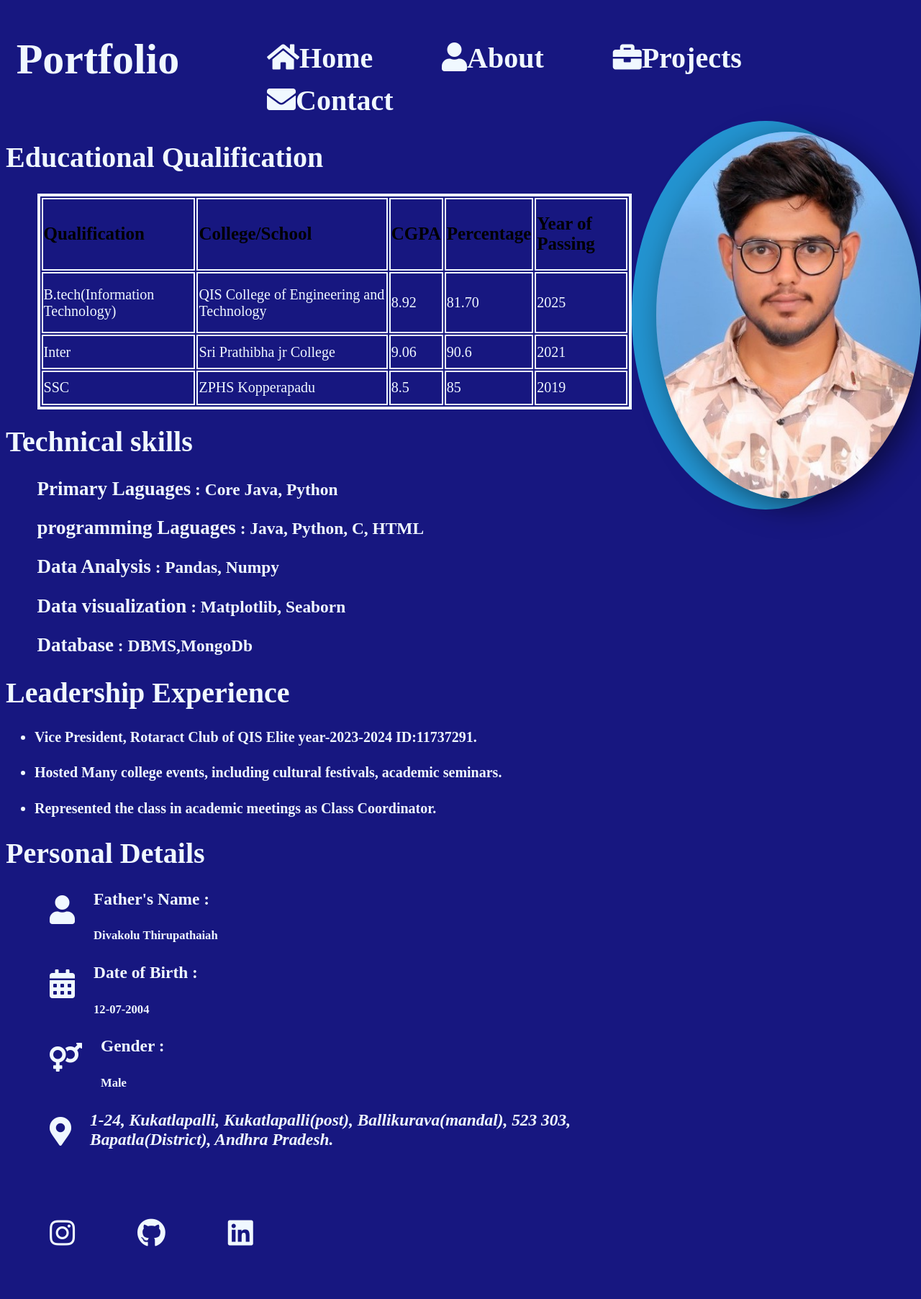
After one commit to DhaneshDivakolu/portfolio, a Flask app: template templates/about.html in a window 1280 px wide. The commit adds this page. Shown: the whole page at 72% size. Run offline with Flask 3, Linux system fonts and the light colour scheme; the template is opened without the code that fills it, so the values that code supplies are empty.

Commit message:
update 2

```diff
--- a/app.py
+++ b/app.py
@@ -0,0 +1,36 @@
+from flask import Flask,render_template,redirect,request
+from pymongo import MongoClient
+
+app = Flask(__name__)
+my_client = MongoClient("localhost", 27017)
+my_db= my_client["Portfolio"]
+user = my_db["User"]
+
+
+@app.route("/", methods = ["GET"])
+def home():
+    return render_template("index.html")
+
+@app.route("/about", methods = ["GET"])
+def about():
+    return render_template("about.html")
+
+@app.route("/projects", methods = ["GET"])
+def projects():
+    return render_template("projects.html")
+
+@app.route("/contact", methods = ["GET", "POST"])
+def contact():
+    if request.method == "POST":
+        name = request.form["name"]
+        email = request.form["email"]
+        phno = request.form["phno"]
+        org = request.form["org"]
+        loc = request.form["loc"]
+
+        user.insert_one({"name ": name, "email ": email, "phno ": phno, "organization ": org, "location ":loc})
+        return redirect("/contact")
+
+    return render_template("contact.html")
+
+app.run(debug=True)
--- a/static/css/style.css
+++ b/static/css/style.css
@@ -8,20 +8,19 @@ body{
 }
 .port{
     float: left;
-    width: 30%;
+    width: 20%;
     color: aliceblue;
     font-size: 30px;
     text-align: center;
 }
 .top-nav{
     float: left;
-    width: 68%;
+    width: 78%;
     color: aliceblue;
     margin-top: 2%;
 }
 .top-nav li{
     display: inline;
-    margin: 0% 1% 0% 8%;
     font-size: 40px;
     color: aliceblue;
 }
@@ -32,6 +31,7 @@ a{
 .left-div{
     float: left;
     width: 68%;
+    margin-bottom: 5%;
     color: aliceblue;
     font-size: 20px;
 }
@@ -43,7 +43,6 @@ p{
 .right-div{
     float: left;
     width: 29%;
-    /* margin-left: 3%; */
     background-color: rgba(40, 189, 234, 0.762);
     border-radius: 50%;
 }
@@ -56,7 +55,48 @@ p{
 }
 i{
     float: left;
-    /* width: 20%; */
     margin: 1% 3% 1% 7%;
     font-size: 40px;
 }
+table{
+    float: left;
+    border: 4px solid aliceblue;
+    height: 300px;
+    margin-left: 5%;
+}
+td{
+    border: 2px solid aliceblue;
+}
+.tech h3{
+    margin-left: 5%;
+}
+.tech b{
+    font-size: 27px;
+}
+.form{
+    float: left;
+    width: 100%;
+}
+.form input{
+    float: left;
+    width: 70%;
+    background: transparent;
+    margin: 2% 15% 1% 13%;
+    transform: translateY(-180%);
+    font-size: 33px;
+}
+.form button{
+    float: left;
+    background: transparent;
+    width: 40%;
+    margin: 2% 30% 2% 20%;
+    font-size: 30px;
+}
+.form i{
+    float: left;
+    width: 5%;
+    font-size: 40px;
+}
+.det{
+    margin-bottom: 10%;
+}
--- /dev/null
+++ b/templates/about.html
@@ -0,0 +1,58 @@
+{% extends "index.html" %}
+{% block title %}
+About Dhanesh
+{% endblock %}
+{% block left %}
+    <h1>Educational Qualification</h1>
+    <table>
+        <tr style="color: black; font-size: 25px; font-weight: 900;">
+            <td><b>Qualification</b></td>
+            <td><b>College/School</b></td>
+            <td><b>CGPA</b></td>
+            <td><b>Percentage</b></td>
+            <td><b>Year of Passing</b></td>
+        </tr>
+        <tr>
+            <td>B.tech(Information Technology)</td>
+            <td>QIS College of Engineering and Technology</td>
+            <td>8.92</td>
+            <td>81.70</td>
+            <td>2025</td>
+        </tr>
+        <tr>
+            <td>Inter</td>
+            <td>Sri Prathibha jr College</td>
+            <td>9.06</td>
+            <td>90.6</td>
+            <td>2021</td>
+        </tr>
+        <tr>
+            <td>SSC</td>
+            <td>ZPHS Kopperapadu</td>
+            <td>8.5</td>
+            <td>85</td>
+            <td>2019</td>
+        </tr>
+    </table>
+    <div class="tech" style="margin-top: 40%;">
+        <h1>Technical skills</h1>
+        <h3><b>Primary Laguages</b> : Core Java, Python</h3>
+        <h3><b>programming Laguages</b> : Java, Python, C, HTML</h3>
+        <h3><b>Data Analysis</b> : Pandas, Numpy</h3>
+        <h3><b>Data visualization</b> : Matplotlib, Seaborn</h3>
+        <h3><b>Database</b> : DBMS,MongoDb</h3>
+    </div>
+    <h1>Leadership Experience</h1>
+    <ul>
+        <li><h4>Vice President, Rotaract Club of QIS Elite year-2023-2024 ID:11737291.</h4></li>
+        <li><h4>Hosted Many college events, including cultural festivals, academic seminars.</h4></li>
+        <li><h4>Represented the class in academic meetings as Class Coordinator.</h4></li>
+    </ul>
+    <div class="det">
+        <h1>Personal Details</h1>
+        <i class="fas fa-user icon"></i><h3>Father's Name :</h3><h5>Divakolu Thirupathaiah</h5>
+        <i class="fas fa-calendar-alt icon"></i><h3>Date of Birth :</h3><h5>12-07-2004</h5>
+        <i class="fas fa-venus-mars icon"></i><h3>Gender : </h3><h5>Male</h5>
+        <i class="fas fa-map-marker-alt icon"></i><h3><Address>1-24, Kukatlapalli, Kukatlapalli(post), Ballikurava(mandal), 523 303, Bapatla(District), Andhra Pradesh.</Address></h3>
+    </div>
+    {% endblock %}
--- a/templates/index.html
+++ b/templates/index.html
@@ -1,7 +1,11 @@
 <!DOCTYPE html>
 <html>
     <head>
-        <title>Dhanesh Portfolio</title>
+        <title>
+            {% block title %}
+            Dhanesh Portfolio
+            {% endblock title %}
+        </title>
         <link rel="stylesheet" href="../static/css/style.css">
         <link href="https://cdnjs.cloudflare.com/ajax/libs/font-awesome/5.15.4/css/all.min.css" rel="stylesheet">
     </head>
@@ -10,15 +14,16 @@
         <div class="top-nav">
             <nav>
                 <ul>
-                    <li><a href="">Home</a></li>
-                    <li><a href="">About</a></li>
-                    <li><a href="">Projects</a></li>
-                    <li><a href="">Contact</a></li>
+                    <li><i class="fas fa-home"><a href="/">Home</a></i></li>
+                    <li><i class="fas fa-user"><a href="/about">About</a></i></li>
+                    <li><i class="fas fa-briefcase"><a href="/projects">Projects</a></i></li>
+                    <li><i class="fas fa-envelope"><a href="/contact">Contact</a></i></li>
                 </ul>
             </nav>
         </div>
         <div class="dummy"></div>
         <div class="left-div">
+            {% block left %}
                 <h2>Hello, it's me</h2>
                 <h1>Dhanesh Divakolu</h1>
                 <h2>And I'm a Software Developer</h2>
@@ -26,6 +31,7 @@
                 With a deep interest in working collaboratively, I thrive in team environments where shared ideas lead to innovative solutions.
                 I have a solid understanding of Core Java, Python, SQL and HTML, and am always eager to take on new challenges to further develop my technical skills.
                  My strong mindset and adaptability allow me to approach tasks efficiently and with a solution-oriented focus, whether in programming or working alongside others to achieve common goals.</p>
+            {% endblock left %}
                 <a href="https://www.instagram.com/dhanesh_48114"><i class="fab fa-instagram"></i></a>
                 <a href="https://github.com/DhaneshDivakolu"><i class="fab fa-github"></i></a>
                 <a href="https://www.linkedin.com/in/divakolu-dhanesh-972a4223b/?originalSubdomain=in"><i class="fab fa-linkedin"></i></a>
```
Also changed, not shown: templates/contact.html (added, +27 -0 lines), templates/projects.html (added, +24 -0 lines).
